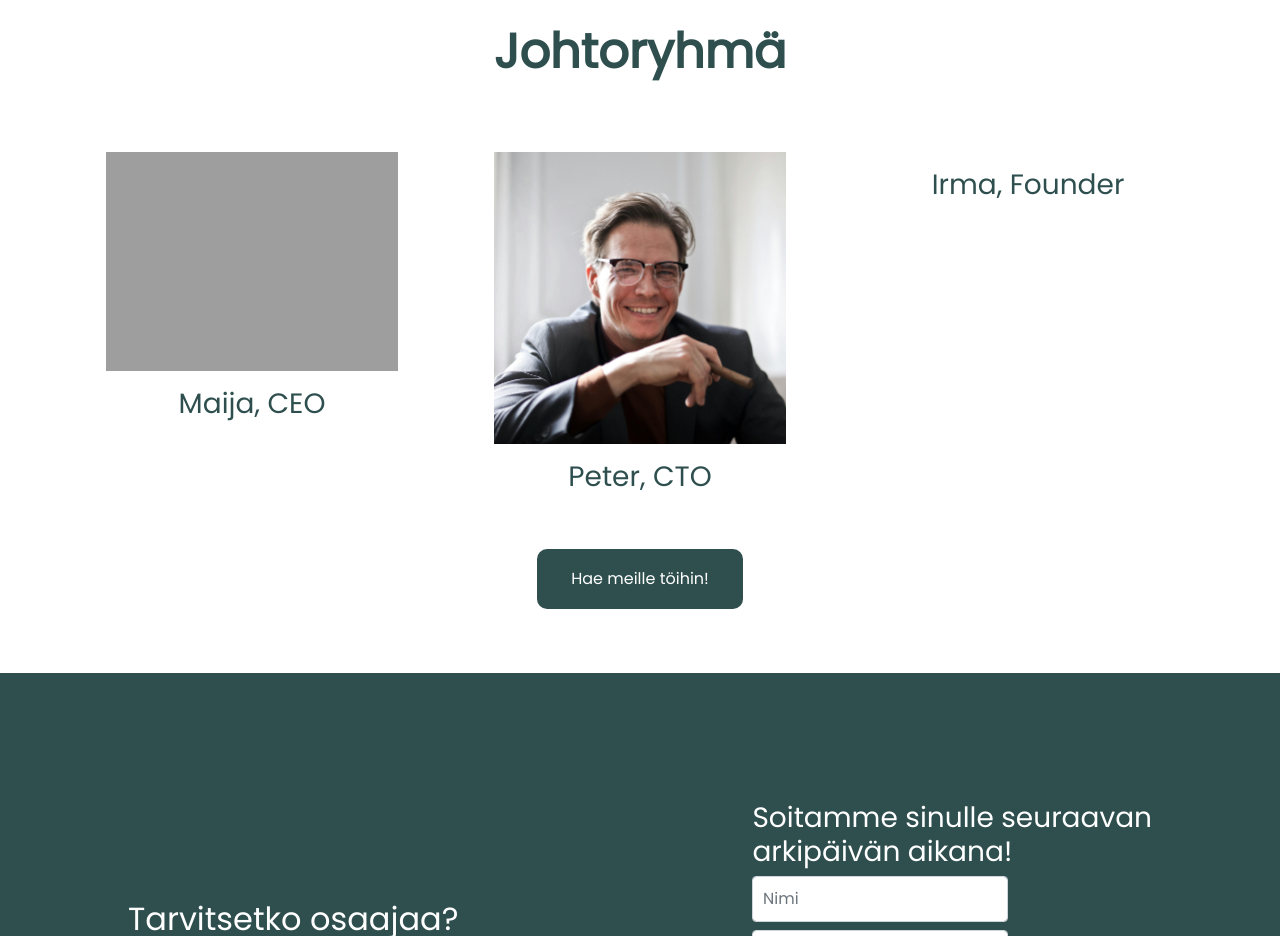
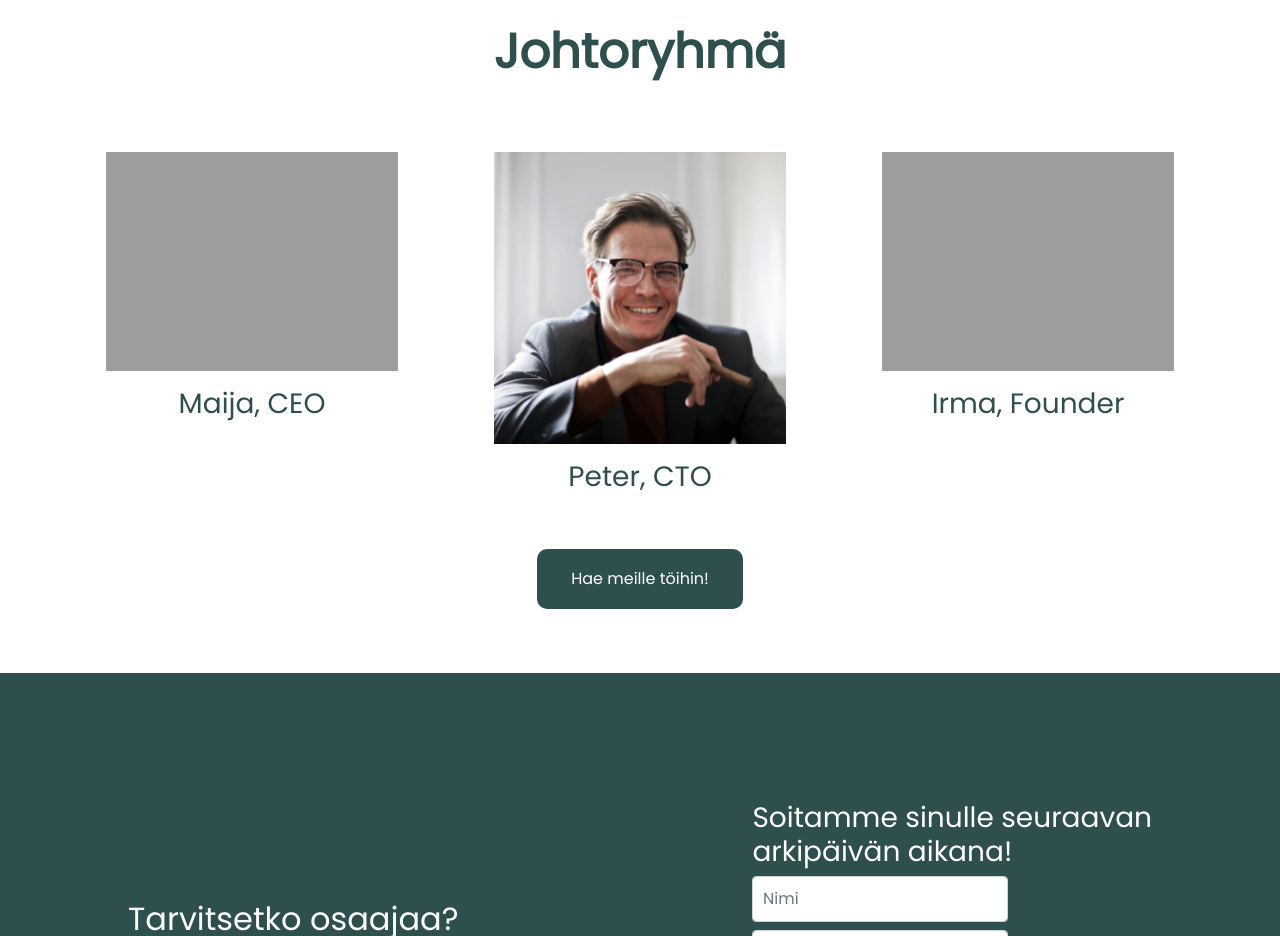
Before and after one commit to katrinakurkio/verkkosivut, a plain HTML site: page meista.html in a window 1280 px wide. Shown: the part 1300-2236 px from the top of the page. Drawn offline with nearby package versions, Linux system fonts and the light colour scheme; the site is published under a folder, as on GitHub Pages, so addresses that start at the root find nothing.

Commit message:
Update meista.html

```diff
--- a/meista.html
+++ b/meista.html
@@ -52,7 +52,7 @@
                 <h3>Peter, CTO</h3>
             </div>
             <div class="col">
-                <img src="/img/pexels-shvetsa-5257554.jpg" class="portrait" alt="">
+                <img src="img/pexels-shvetsa-5257554.jpg" class="portrait" alt="">
                 <h3>Irma, Founder</h3>
             </div>
         </div>
```
